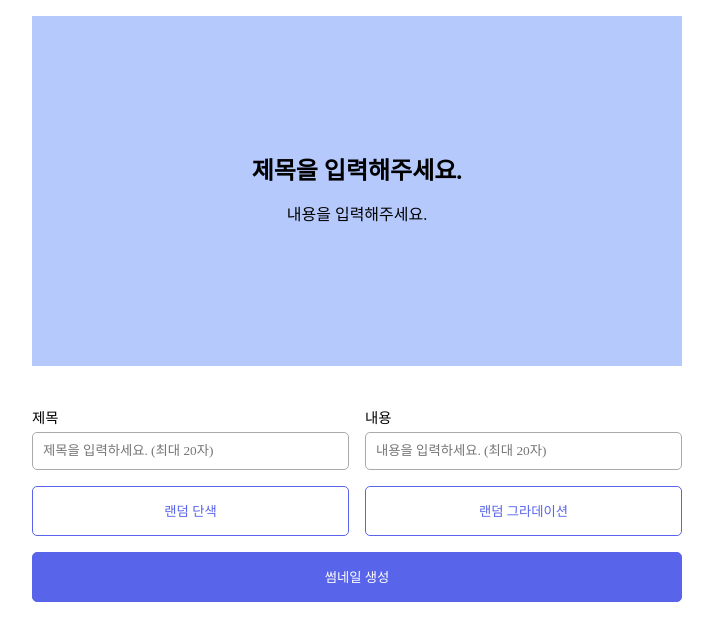
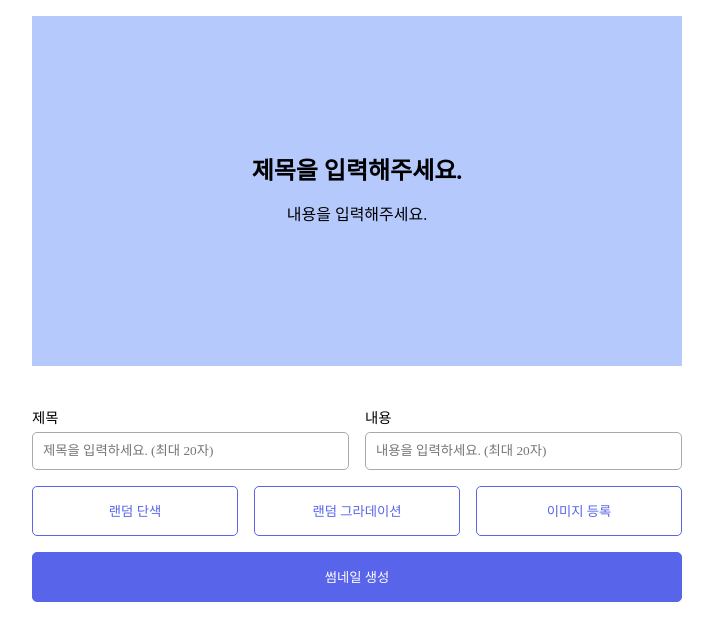
Before and after one commit to ReturnReason/ThumbnailGenerator, a website with bundled scripts: page index.html in a window 1280 px wide. Shown: the part 127-768 px from the top of the page, without its empty margins (283-996 px from the left). Built offline with nearby package versions, Linux system fonts and the light colour scheme; a web font is replaced by a local one.

Commit message:
chore: 이미지 등록 버튼 추가

```diff
--- a/index.html
+++ b/index.html
@@ -50,6 +50,7 @@
             <button class="change-bg-g-color-btn" data-test="btn_change-g-bg-color">
               랜덤 그라데이션
             </button>
+            <button class="change-bg-image-btn" data-test="btn_change-image">이미지 등록</button>
           </div>
         </div>
         <button class="create-btn" data-test="create">썸네일 생성</button>
```
